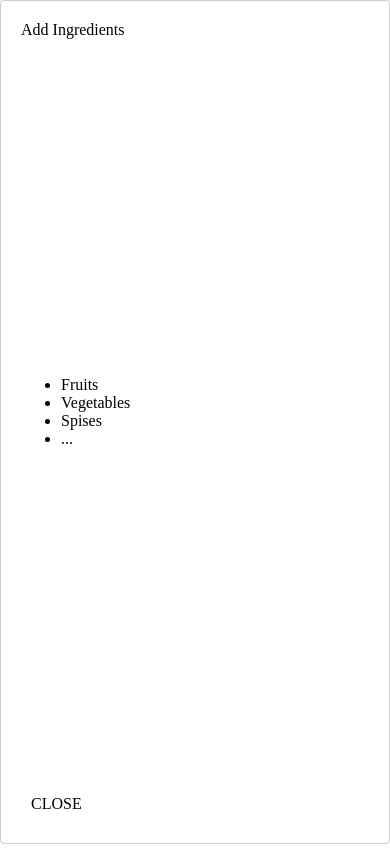
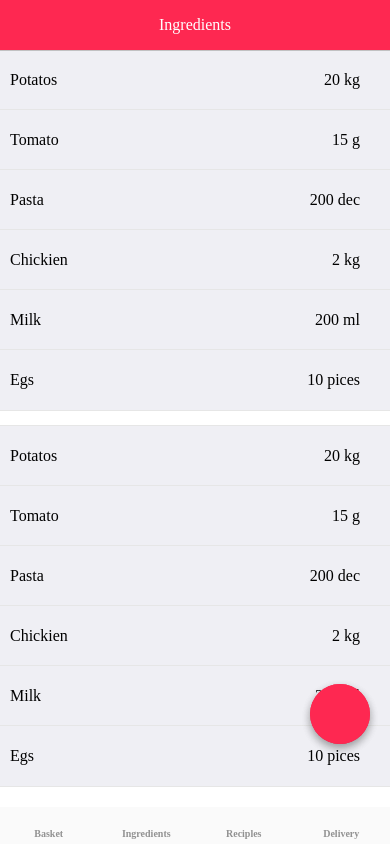
Before and after one commit to Mateusz-Krupa/cook-app, a React Native app: screen /ingredients/id in a window 390 px wide. Built offline with nearby package versions, Linux system fonts and the light colour scheme.

Commit message:
fix for modal

```diff
--- a/src/pages/Ingredients/Ingredients.js
+++ b/src/pages/Ingredients/Ingredients.js
@@ -1,6 +1,6 @@
 import React, { Component } from 'react';
 import TopBar from '../../components/TopBar/TopBar';
-import Modal from 'react-modal';
+import IngredientsModal from './IngredientsModal';
 import './styles/Ingredients.css';
 export  default class Ingredients extends Component {
 
@@ -8,10 +8,10 @@ export  default class Ingredients extends Component {
   constructor(props){
     super(props);
     this.state = {
-      isModalVisible: true,
+      isModalVisible: false,
     };
     this.closeModal = this.closeModal.bind(this);
-    this.oepnModal = this.oepnModal.bind(this);
+    this.oepnModal = this.openModal.bind(this);
   }
 
   closeModal(){
@@ -22,7 +22,7 @@ export  default class Ingredients extends Component {
     )
   }
 
-  oepnModal(){
+  openModal(){
     this.setState(
       {
         isModalVisible: true
@@ -97,30 +97,11 @@ export  default class Ingredients extends Component {
           ))
         }
       </div>
-      <Modal
-          isOpen={this.state.isModalVisible}
-          onAfterOpen={this.afterOpenModal}
-          onRequestClose={this.closeModal}
-          style={customStyles}
-          contentLabel="Example Modal"
-        >
-        <div className="modal-container">
-          <div> Add Ingredients </div>
-          <div>
-            <ul>
-              <li>Fruits</li>
-              <li> Vegetables </li>
-              <li> Spises </li>
-              <li> ... </li>
-            </ul>
-          </div>
-          <div>
-            <span className="modal-close__btn" onClick={this.closeModal}>
-              <i className="fa fa-times" /> Close
-            </span>
-          </div>
-        </div>
-        </Modal>
+      <p>{this.state.isModalVisible}</p>
+      <IngredientsModal
+        isModalVisible={this.state.isModalVisible}
+        closeModal={this.closeModal}
+      />
       </div>
     );
   }
--- /dev/null
+++ b/src/pages/Ingredients/IngredientsModal.js
@@ -0,0 +1,42 @@
+import React, { Component } from 'react';
+import Modal from 'react-modal';
+
+
+const customStyles = {
+  overlay: {
+    zIndex: 100,
+  },
+  content : {
+    top: '0',
+    left: '0',
+    right: '0',
+    bottom: '0',
+  }
+};
+
+const IngredientsModal = ({isModalVisible, closeModal}) => (
+  <Modal
+    isOpen={isModalVisible}
+    onRequestClose={closeModal}
+    style={customStyles}
+    contentLabel="Example Modal"
+  >
+  <div className="modal-container">
+    <div> Add Ingredients </div>
+    <div>
+        <label>
+          <p> Ingredient </p>
+          <input name="name" value={"potato"} />>
+        </label>
+        <input name="quantity" value={20} />>
+    </div>
+    <div>
+      <span className="modal-close__btn" onClick={closeModal}>
+        <i className="fa fa-times" /> Close
+      </span>
+    </div>
+  </div>
+  </Modal>
+);
+
+export default IngredientsModal;
```
Also changed, not shown: 2 other files (tests, documents, lock files or other folders).
